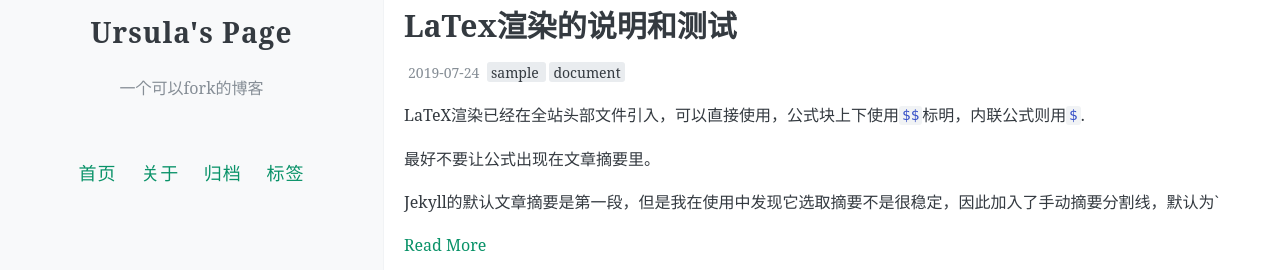
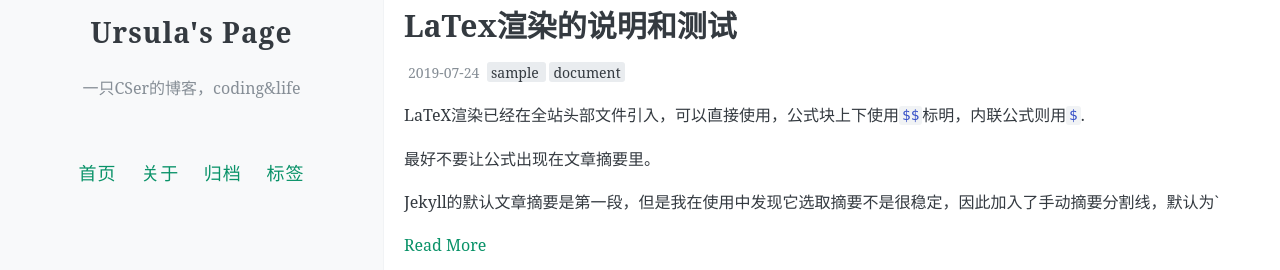
Before and after one commit to ursulalujun/Blog, a Jekyll site: the page built from index.html, in a window 1280 px wide. Shown: the part 290-560 px from the top of the page. Built offline with Jekyll 4.4.1, drawn with Linux system fonts in a browser that asks for light colours; the list of posts is cut into pages by our own code; comment, search, counter and statistics services are not loaded.

Commit message:
Update _config.yml

```diff
--- a/_config.yml
+++ b/_config.yml
@@ -8,7 +8,7 @@
 
 # 描述/签名
 name: Ursula's Page
-description: 一个可以fork的博客
+description: 一只CSer的博客，coding&life
 
 # 输入你的网站域名（如果你没有添加自己的域名，而是直接用GitHub pages分配的域名的话可以省略）
 # url:
```
